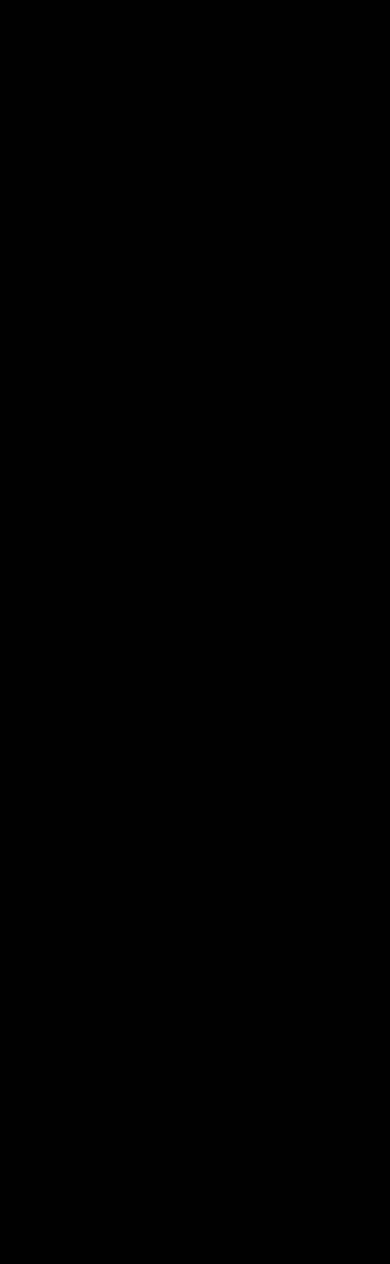
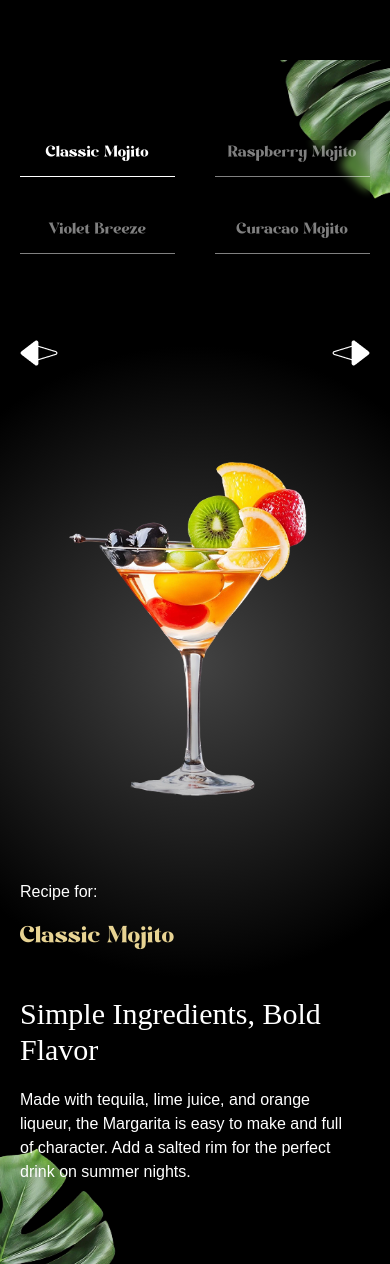
Before and after one commit to Vishwesvaran/mojito-cocktail, a React (Vite) app: page / in a window 390 px wide. Shown: the part 5779-7043 px from the top of the page. Before the commit the page ends 5839 px from the top, so only its background shows below. Built offline with nearby package versions, Linux system fonts and the light colour scheme; a web font is replaced by a local one.

Commit message:
add menu section

```diff
--- a/src/App.jsx
+++ b/src/App.jsx
@@ -5,6 +5,7 @@ import Hero from "./components/Hero"
 import Cocktails from "./components/Cocktails"
 import About from "./components/About"
 import Art from "./components/Art"
+import Menu from "./components/Menu"
 
 gsap.registerPlugin(ScrollTrigger, SplitText)
 
@@ -16,6 +17,7 @@ const App = () => {
             <Cocktails />
             <About/>
             <Art/>
+            <Menu/>
         </main>
     )
 }
--- /dev/null
+++ b/src/components/Menu.jsx
@@ -0,0 +1,85 @@
+import React, { useRef, useState } from 'react'
+import { sliderLists } from '../../constants'
+import { useGSAP } from '@gsap/react'
+import gsap from 'gsap'
+
+const Menu = () => {
+    const contentRef = useRef()
+    const [currentIndex, setCurrentIndex] = useState(0)
+    const totalCocktails = sliderLists.length
+    const goToSilde = (index) => {
+        const newIndex = (index + totalCocktails) % totalCocktails
+
+        setCurrentIndex(newIndex)
+    }
+
+    const getCocktailAt = (indexOffset) => {
+        return sliderLists[(currentIndex + indexOffset + totalCocktails) % totalCocktails]
+    }
+
+    const currentCocktail = getCocktailAt(0)
+    const prevCocktail = getCocktailAt(-1)
+    const nextCocktail = getCocktailAt(1)
+
+
+
+
+    useGSAP(() => {
+        gsap.fromTo('#title', { opacity: 0, xPercent: -100 }, { opacity: 1, duration: 1, xPercent: 0 })
+        gsap.fromTo('.cocktail img', { opacity: 0, yPercent: -50 }, { yPercent: 0, opacity: 1, duration: 1, ease: 'power1.inOut' })
+        gsap.fromTo('.details h2', { xPercent: 100, opacity: 0 }, { xPercent: 0, opacity: 100, ease: 'power1.inOut' })
+        gsap.fromTo('.details p', { xPercent: 100, opacity: 0 }, { xPercent: 0, opacity: 100, ease: 'power1.inOut' })
+        gsap.fromTo('#m-left-leaf', { translateX:-100, translateY:100,  opacity: 0 }, { translateX: 0, translateY:0, duration: 1,opacity: 100, ease: 'power1.inOut' })
+        gsap.fromTo('#m-right-leaf', { translateX:100,  translateY:-100, opacity: 0 }, {translateX: 0, translateY:0, duration: 1, rotation: 0, opacity: 100, ease: 'power1.inOut' })
+
+    }, [currentIndex])
+    return (
+        <section id='menu' aria-labelledby='menu-heading' className='overflow-hidden'>
+            <img src="/images/slider-left-leaf.png" alt="left-leaf" id='m-left-leaf'  />
+            <img src="/images/slider-right-leaf.png" alt="right-leaf" id='m-right-leaf' />
+            <h2 id='menu-heading' className='sr-only'>
+                Cocktail Menu
+            </h2>
+            <nav className='cocktail-tabs' aria-label='Coctail Navigation'>
+                {sliderLists.map((cocktail, idx) => {
+                    const isActive = idx === currentIndex;
+
+                    return (
+                        <button className={`${isActive ? 'text-white border-white' : 'text-white/50 border-white/50'}`} key={cocktail.id} onClick={() => goToSilde(idx)}>
+                            {cocktail.name}
+                        </button>
+                    )
+                })}
+            </nav>
+            <div className='content'>
+                <div className="arrows">
+                    <button className='text-left' onClick={() => goToSilde(currentIndex - 1)}>
+                        <span>{prevCocktail.name}</span>
+                        <img src="/images/right-arrow.png" alt="right-arrow" aria-hidden="true" />
+                    </button>
+                    <button className='text-left' onClick={() => goToSilde(currentIndex + 1)}>
+                        <span>{nextCocktail.name}</span>
+                        <img src="/images/left-arrow.png" alt="left-arrow" aria-hidden="true" />
+                    </button>
+                </div>
+                <div className='cocktail'>
+                    <img src={currentCocktail.image} alt="" className='object-contain' />
+                </div>
+
+                <div className='recipe'>
+                    <div ref={contentRef} className='info'>
+                        <p>Recipe for:</p>
+                        <p id='title'>{currentCocktail.name}</p>
+                    </div>
+                    <div className='details'>
+                        <h2>{currentCocktail.title}</h2>
+                        <p>{currentCocktail.description}</p>
+                    </div>
+                </div>
+            </div>
+
+        </section>
+    )
+}
+
+export default Menu
--- a/src/index.css
+++ b/src/index.css
@@ -278,11 +278,11 @@ body {
         @apply relative w-full md:mt-40 mt-0 2xl:px-0 px-5 py-20 radial-gradient;
 
         #m-left-leaf {
-            @apply object-contain absolute -bottom-20 left-0 md:w-fit w-1/3;
+            @apply object-contain absolute -bottom-10 left-0 md:w-fit w-1/2;
         }
 
         #m-right-leaf {
-            @apply object-contain absolute -top-40 right-0 md:w-fit w-1/4;
+            @apply object-contain absolute -top-20 right-0 md:w-fit w-1/2;
         }
 
         .cocktail-tabs {
```
